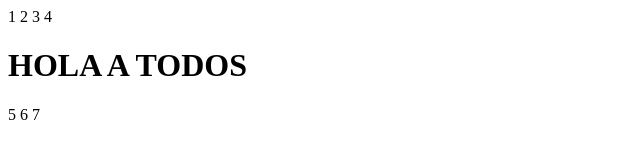
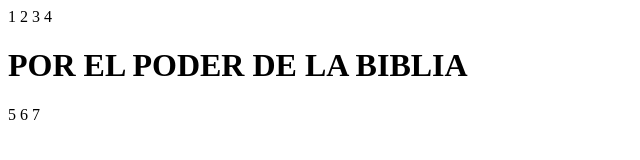
Before and after one commit to vaneee3/VANE, a plain HTML site: page Index.html in a window 1280 px wide. Shown: the whole page, without its empty margins (0-640 px from the left). Drawn offline with Linux system fonts and the light colour scheme.

Commit message:
Update Index.html

```diff
--- a/Index.html
+++ b/Index.html
@@ -1,7 +1,7 @@
 1 <html>
 2 <head> </head>
 3 <body>
-4 <h1>HOLA A TODOS</h1>
+4 <h1> POR EL PODER DE LA BIBLIA </h1>
 5 </Body>
 6 </html>
 7
```
